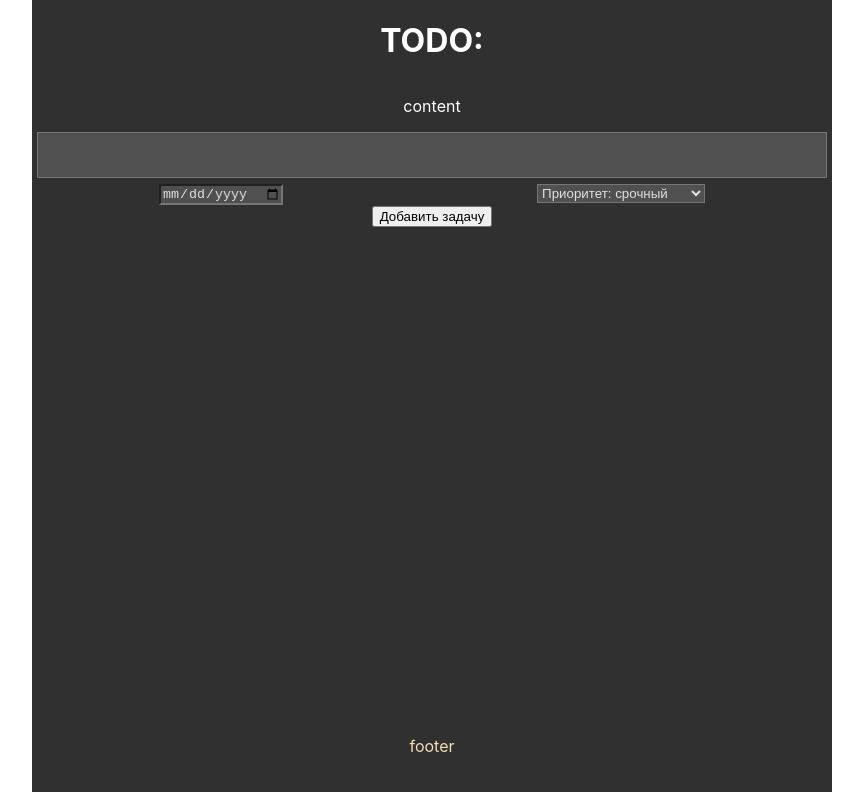
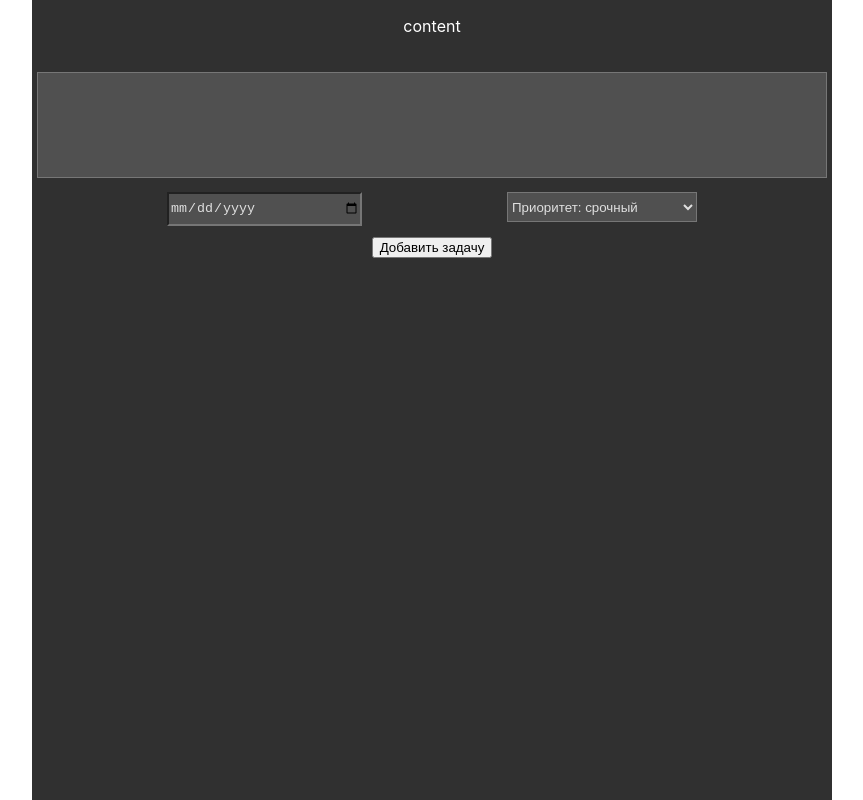
Before and after one commit to aeclipso/TODO-react, a React (Create React App) app in the folder todo-list/: page / in a window 1280 px wide. Shown: the whole page, without its empty margins (208-1071 px from the left). Built offline with nearby package versions, Linux system fonts and the light colour scheme.

Commit message:
fix tasks

```diff
--- a/todo-list/src/components/mainc/content/content.module.css
+++ b/todo-list/src/components/mainc/content/content.module.css
@@ -4,7 +4,6 @@
     flex-direction: column;
 
     color: white;
-    height: 80vh;
     min-height: 100%;
     box-sizing: border-box;
 }
--- a/todo-list/src/components/mainc/content/tasks/add_task/add_task.jsx
+++ b/todo-list/src/components/mainc/content/tasks/add_task/add_task.jsx
@@ -1,47 +1,64 @@
-import React from "react"
+import React, {useState} from "react"
 import style from "./add_task.module.css"
+import {addTask} from "../../../../../data/state";
 
 const AddTask = (props) => {
 
-    const newTaskElem = React.createRef();
-    const newDate = React.createRef();
-    const newPriority = React.createRef();
+    let options = [
+        "срочный",
+        "средний",
+        "несрочный",
+        "просрочено",
+    ]
 
-    let addTaskEl = () => {
-        let text = newTaskElem.current.value;
-        let date = newDate.current.value;
-        let priority = newPriority.current.value;
-        props.addTask(text, date, priority);
-    }
+    let optionTags = options.map( (getOption) => {
+        return(
+            <option> Приоритет: {getOption} </option>
+        );
+    });
 
-    let onTaskChange = () => {
+  const [form, setForm] = useState({
+      text: '',
+      date: '',
+      priority: 'Приоритет: срочный'
+  })
 
+    const update = (e) => {
+      console.log(e);
+      setForm({
+          ...form,
+          [e.target.name]: e.target.value
+      });
+    };
+
+    const addTaskEl = () => {
+      props.addTask(form.text, form.date, form.priority);
     }
 
     return(
         <div>
-            <div className={style.inputarea}>
-                <textarea ref={newTaskElem}
+            <div>
+                <textarea className={style.inputarea}
                           value={props.newTaskText}
-                          onChange={onTaskChange}/>
-
+                          name='text'
+                          onChange={update} />
+            </div>
                 <div className={style.otherinput}>
-                    <div className={style.date}>
-                        <input type="date"
-                        ref={newDate}/>
+                    <div>
+                        <input  className={style.inputs + ' ' + style.inputs_size}
+                                type="date"
+                                onChange={update}
+                                name='date'/>
                     </div>
-                    <div className={style.priority}>
-                        <select ref={newPriority}>
-                            <option>Приоритет: срочный</option>
-                            <option>Приоритет: средний</option>
-                            <option>Приоритет: несрочный</option>
-                            <option>Приоритет: просрочено</option>
+                    <div>
+                        <select className={style.inputs + ' ' + style.inputs_size}
+                                onChange={update} name='priority'>
+                            {optionTags}
                         </select>
                     </div>
                 </div>
-            </div>
             <div>
-                <button onClick={ addTaskEl }>Добавить задачу</button>
+                <button className={style.inputs_border} onClick={ addTaskEl }>Добавить задачу</button>
             </div>
         </div>
     )
--- a/todo-list/src/components/mainc/content/tasks/add_task/add_task.module.css
+++ b/todo-list/src/components/mainc/content/tasks/add_task/add_task.module.css
@@ -1,17 +1,26 @@
-.inputarea > textarea{
+.inputarea{
+    margin-top: 20px;
+    width: 98%;
+    height: 100px;
     background-color: #505050;
+    font-size: 19px;
     color: #dfdfdf;
-    width: 98%;
-    height: 40px;
     resize: none;
 }
 
 .otherinput{
     display: flex;
-    justify-content: space-around;
+    justify-content: space-evenly;
 }
 
-.date > input, .priority > select{
+.inputs{
     background-color: #505050;
     color: #dfdfdf;
+    justify-content: center;
 }
+
+.inputs_size{
+    height: 30px;
+    width: 190px;
+    margin: 10px;
+}
--- a/todo-list/src/components/mainc/footer/footer.jsx
+++ /dev/null
@@ -1,12 +0,0 @@
-import React from "react"
-import style from "./footer.module.css"
-
-const Footer = (props) => {
-    return (
-        <div className={style.footer}>
-            <p>footer</p>
-        </div>
-    )
-}
-
-export default Footer;
--- a/todo-list/src/components/mainc/footer/footer.module.css
+++ /dev/null
@@ -1,5 +0,0 @@
-.footer{
-    flex: 0 0 auto;
-    color: wheat;
-    height: 9vh;
-}
--- a/todo-list/src/components/mainc/main.jsx
+++ b/todo-list/src/components/mainc/main.jsx
@@ -1,18 +1,14 @@
 import React from "react"
 import style from "./main.module.css"
-import Header from "./header/header"
 import Content from "./content/content"
-import Footer from "./footer/footer"
 
 const Main = (props) => {
 
     return(
         <div className={style.main}>
-            <Header />
             <Content tasksProps={props.taskProps}
                     addTask={props.addTask}
                     delTask={props.delTask} />
-            <Footer />
         </div>
     )
 }
--- a/todo-list/src/components/mainc/main.module.css
+++ b/todo-list/src/components/mainc/main.module.css
@@ -4,7 +4,9 @@
     justify-content: space-around;
 
     width: 800px;
-    min-height: 100%;
     margin: 0 auto;
     background-color: #303030;
+    height: 100vh;
+    max-height: 100%;
+    overflow-y: auto;
 }
```
